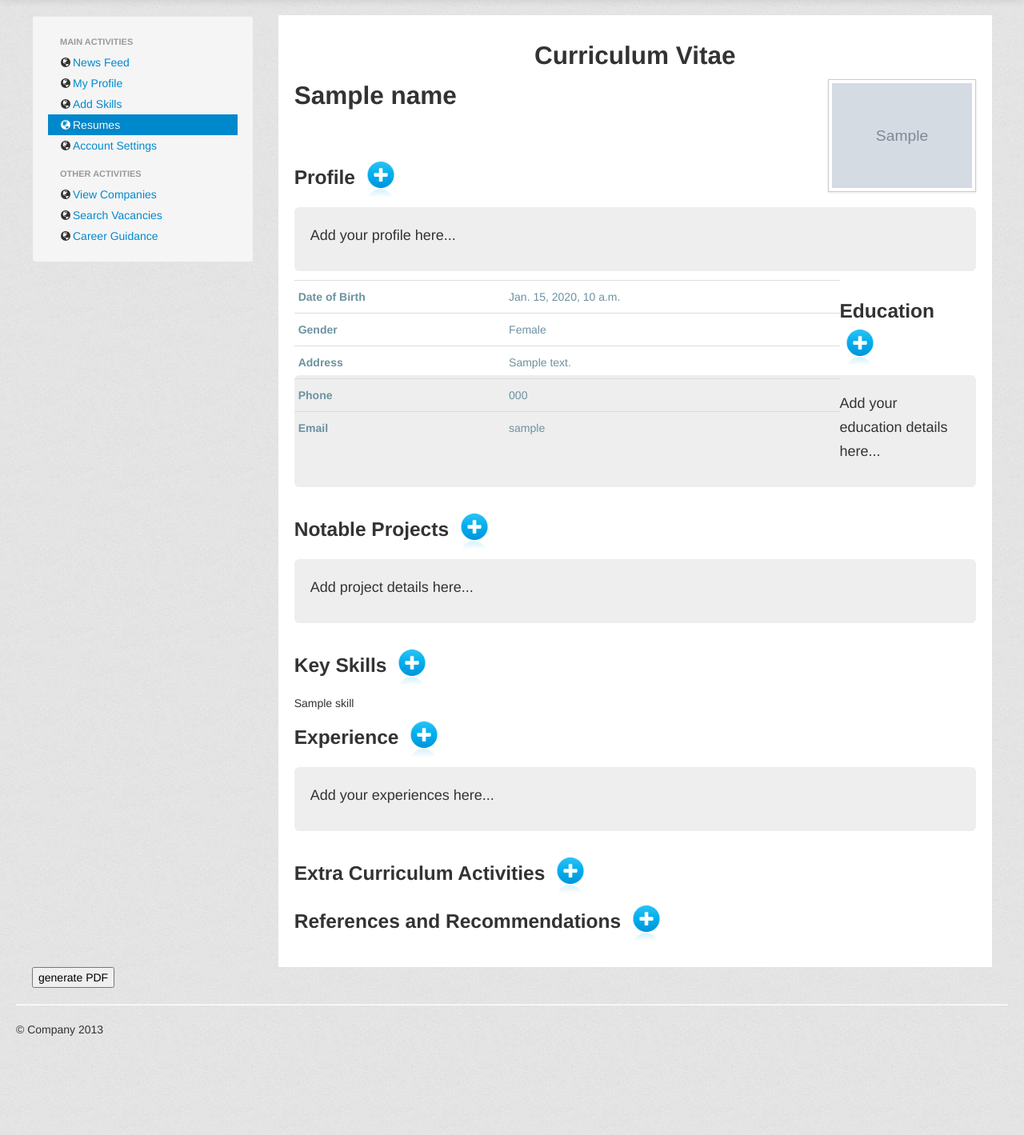
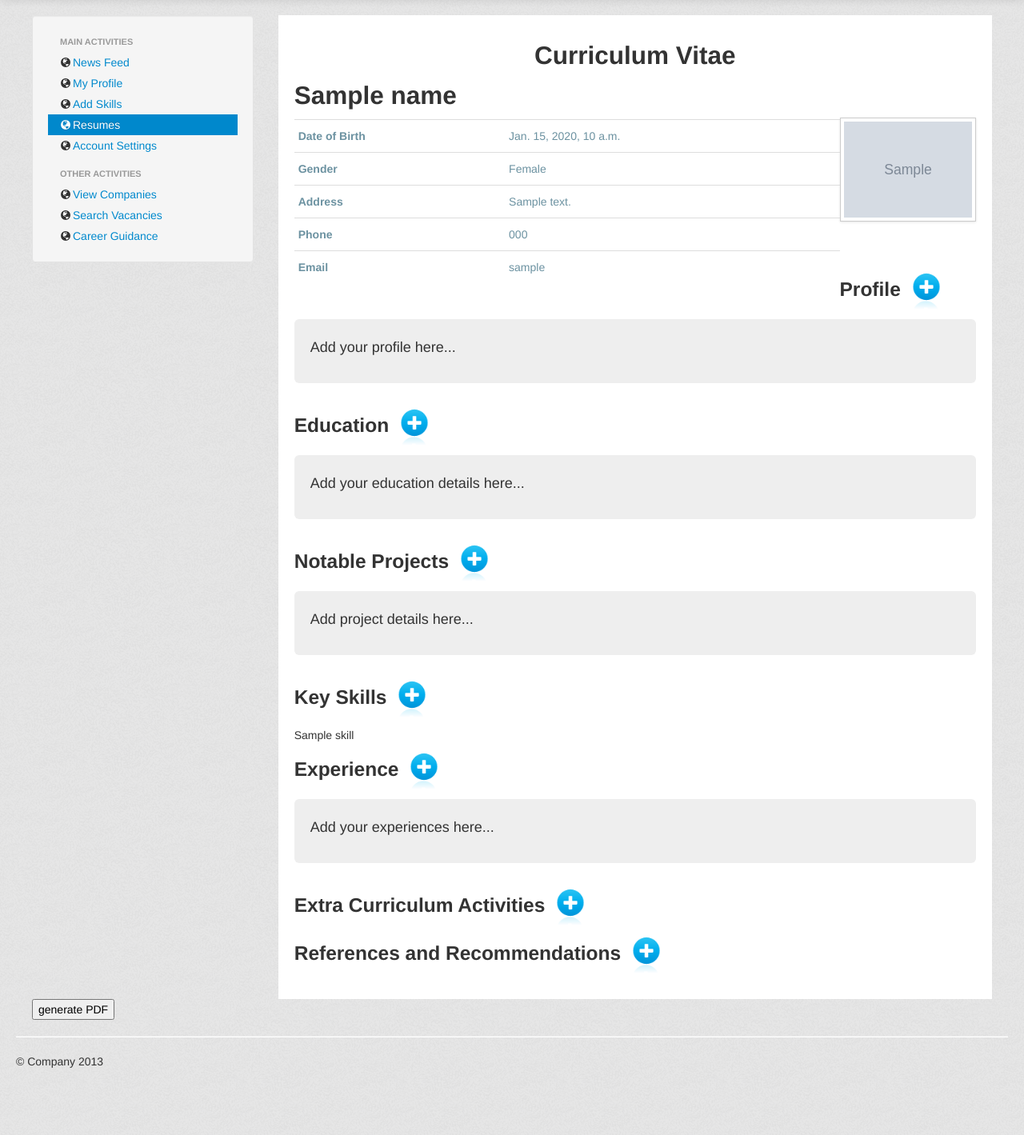
Before and after one commit to HawkEyeSL/YouthJobs, a Django app: template gencv/templates/preview.html in a window 1280 px wide. Shown: the part 41-1460 px from the top of the page at 80% size. Before the commit the page ends 1336 px from the top, so only its background shows below. Run offline with Django 3.2, Linux system fonts and the light colour scheme; tables that the repository leaves empty hold one stand-in row (values such as "Sample post"); the template is opened without the code that fills it: values that come from a table or form of the project are taken from there, most other values are stand-ins (such as "Sample title", 1, 10 or a date in 2020); grey boxes marked "Sample" are stand-in pictures; parts of the project's set-up code (start-up, migrations or seed data) failed here and were passed over; some libraries are stand-ins or nearby versions.

Commit message:
resolved an error with cv in chrome

```diff
--- a/gencv/templates/preview.html
+++ b/gencv/templates/preview.html
@@ -156,10 +156,9 @@
             <h2 align="center">Curriculum Vitae</h2>
         </div>
 
-        <div id="cv">
           <div style="width:100%">
             <div style="float:right;">
-                <img src="/static/{{ thumbnail }}" style="float:right;width:175px;margin-bottom:110px;" class="img-polaroid">
+                <img src="/static/{{ thumbnail }}" style="float:right;width:160px;margin-bottom:62px;margin-top:48px;" class="img-polaroid">
             </div>
             <h2>{{ name }}</h2>
             <div style="float:left; width:80%;">
@@ -460,7 +459,6 @@
                     <img src="/static/images/button-add.png" width="50" />
                 </a>
             </h3>
-        </div>
     </div>
 </div>
 <div id="editor"></div>
```
